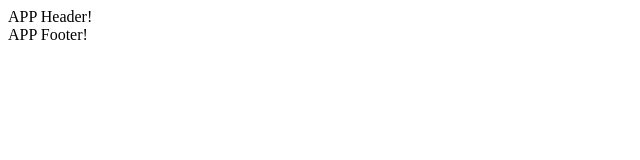
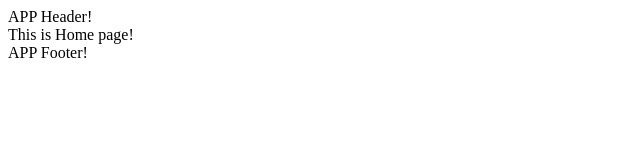
Before and after one commit to NavegantesJS/Navegantes, a React app: page / in a window 1280 px wide. Shown: the top 160 px of the page, without its empty margins (0-640 px from the left). Built offline with nearby package versions, Linux system fonts and the light colour scheme.

Commit message:
Agregando estructura de routes y layout

```diff
--- a/package.json
+++ b/package.json
@@ -24,6 +24,7 @@
     "html-webpack-plugin": "^3.2.0",
     "react": "^16.10.1",
     "react-dom": "^16.10.1",
+    "react-router-dom": "^5.1.2",
     "webpack": "^4.41.0",
     "webpack-cli": "^3.3.9",
     "webpack-dev-server": "^3.8.1"
--- /dev/null
+++ b/src/containers/Home.jsx
@@ -0,0 +1,7 @@
+import React from 'react';
+
+const Home = () => {
+  return <>This is Home page!</>;
+};
+
+export default Home;
--- a/src/index.js
+++ b/src/index.js
@@ -1,5 +1,5 @@
 import React from 'react';
 import ReactDOM from 'react-dom';
-import App from './containers/App';
+import App from './routes/App';
 
 ReactDOM.render(<App />, document.getElementById('app'));
--- a/src/containers/App.jsx
+++ b/src/layouts/MainLayout.jsx
@@ -2,11 +2,12 @@ import React from 'react';
 import Header from '../components/Header';
 import Footer from '../components/Footer';
 
-const App = () => (
+const MainLayout = ({ children }) => (
   <div className="App">
     <Header />
+    {children}
     <Footer />
   </div>
 );
 
-export default App;
+export default MainLayout;
--- /dev/null
+++ b/src/routes/App.js
@@ -0,0 +1,16 @@
+import React from 'react';
+import { BrowserRouter, Route, Switch } from 'react-router-dom';
+import MainLayout from '../layouts/MainLayout';
+import Home from '../containers/Home';
+
+const App = () => (
+  <BrowserRouter>
+    <MainLayout>
+      <Switch>
+        <Route exact path="/" component={Home} />
+      </Switch>
+    </MainLayout>
+  </BrowserRouter>
+);
+
+export default App;
```
Also changed, not shown: 1 other file (tests, documents, lock files or other folders).
